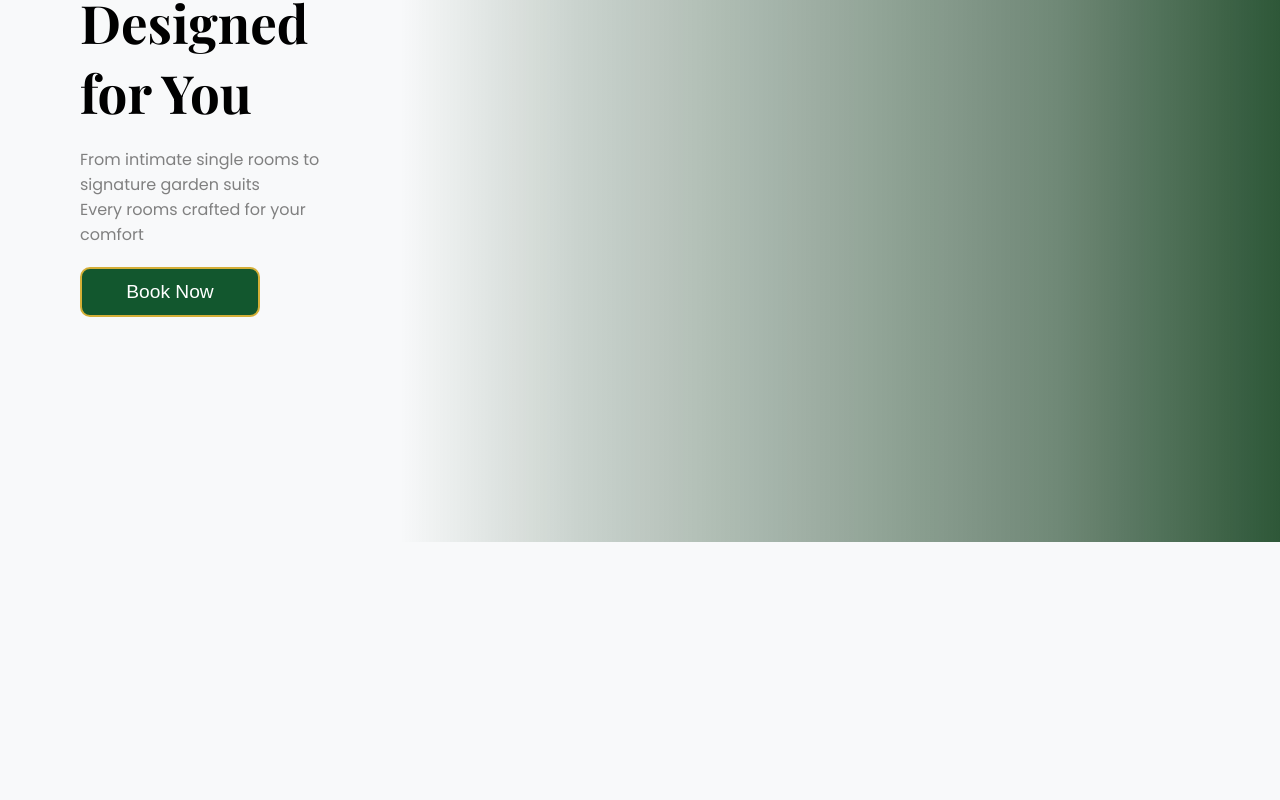
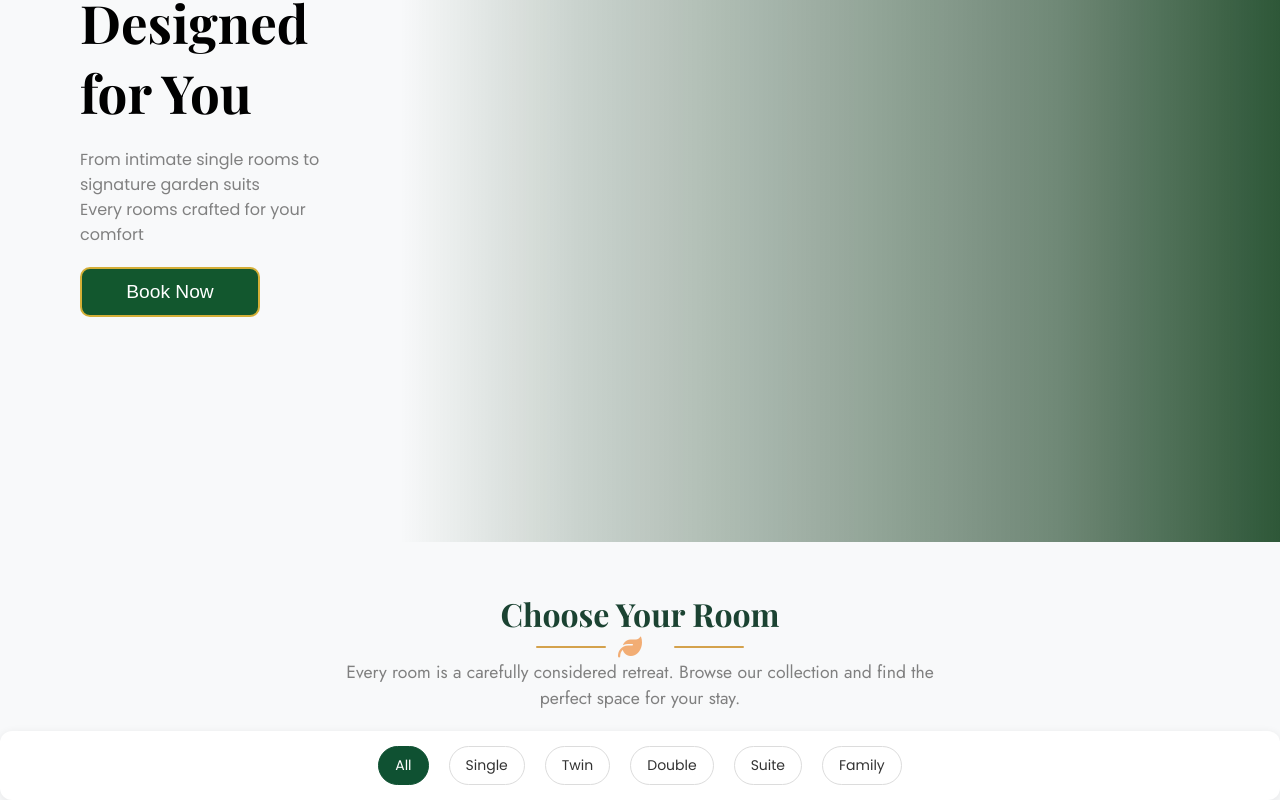
Before and after one commit to Paulos-g/Garden-Inn-project, a React (Vite) app: page /rooms in a window 1280 px wide. Shown: the part 328-1128 px from the top of the page. Before the commit the page ends 870 px from the top, so only its background shows below. Built offline with nearby package versions, Linux system fonts and the light colour scheme.

Commit message:
added navigation bar component for rooms page

```diff
--- /dev/null
+++ b/src/components/RoomNav.jsx
@@ -0,0 +1,32 @@
+import React from "react";
+
+function RoomNav() {
+  return (
+    <div className="nav-cont">
+      <ul className="nav-list">
+        <li>
+          <a className="active" href="#">
+            All
+          </a>
+        </li>
+        <li>
+          <a href="#">Single</a>
+        </li>
+        <li>
+          <a href="#">Twin</a>
+        </li>
+        <li>
+          <a href="#">Double</a>
+        </li>
+        <li>
+          <a href="#">Suite</a>
+        </li>
+        <li>
+          <a href="#">Family</a>
+        </li>
+      </ul>
+    </div>
+  );
+}
+
+export default RoomNav;
--- a/src/nav.css
+++ b/src/nav.css
@@ -88,3 +88,49 @@ body {
 .bookBtn:hover {
   background-color: #3b8e23;
 }
+.nav-cont {
+  display: flex;
+  justify-content: center;
+  align-items: center;
+  padding: 15px 20px;
+  background: #fff;
+  border-radius: 12px;
+  box-shadow: 0 2px 10px rgba(0, 0, 0, 0.08);
+}
+
+/* list layout */
+.nav-list {
+  display: flex;
+  gap: 20px;
+  list-style: none;
+  padding: 0;
+  margin: 0;
+}
+
+/* default buttons */
+.nav-list a {
+  text-decoration: none;
+  padding: 8px 16px;
+  border: 1px solid #dcdcdc;
+  border-radius: 25px;
+  color: #333;
+  font-size: 14px;
+  transition: all 0.25s ease;
+  display: inline-block;
+}
+
+/* hover effect */
+.nav-list a:hover {
+  border-color: #0f5132;
+  color: #0f5132;
+  transform: translateY(-1px);
+}
+
+/* active button (like "All") */
+.nav-list a.active {
+  background-color: #0f5132;
+  color: white;
+  border-color: #0f5132;
+}
+
+/* right side (you can use later for Sort dropdown) */
--- a/src/pages/Rooms.jsx
+++ b/src/pages/Rooms.jsx
@@ -5,6 +5,8 @@ import Nav from "../components/nav-bar";
 import AOS from "aos";
 import "aos/dist/aos.css";
 import { useEffect } from "react";
+import Fancy from "../components/FancyIcon";
+import RoomNav from "../components/RoomNav";
 function Room() {
   useEffect(() => {
     AOS.init({
@@ -29,6 +31,13 @@ function Room() {
           buttonText="Book Now"
         />
       </div>
+      <Header text="Choose Your Room" />
+      <Fancy />
+      <p className="brewDescription" style={{ textAlign: "center" }}>
+        Every room is a carefully considered retreat. Browse our collection and
+        find the <br /> perfect space for your stay.
+      </p>
+      <RoomNav />
     </div>
   );
 }
```
